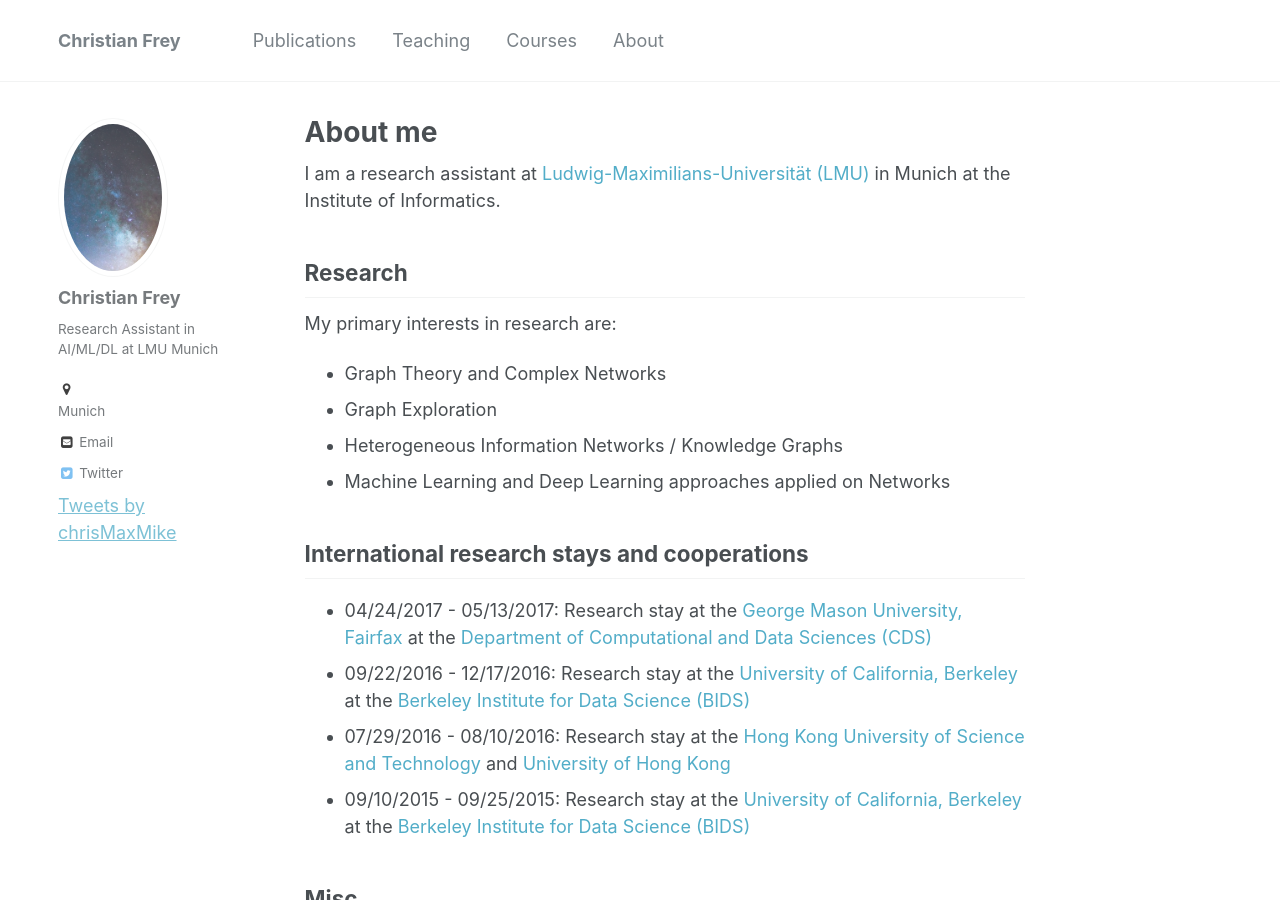
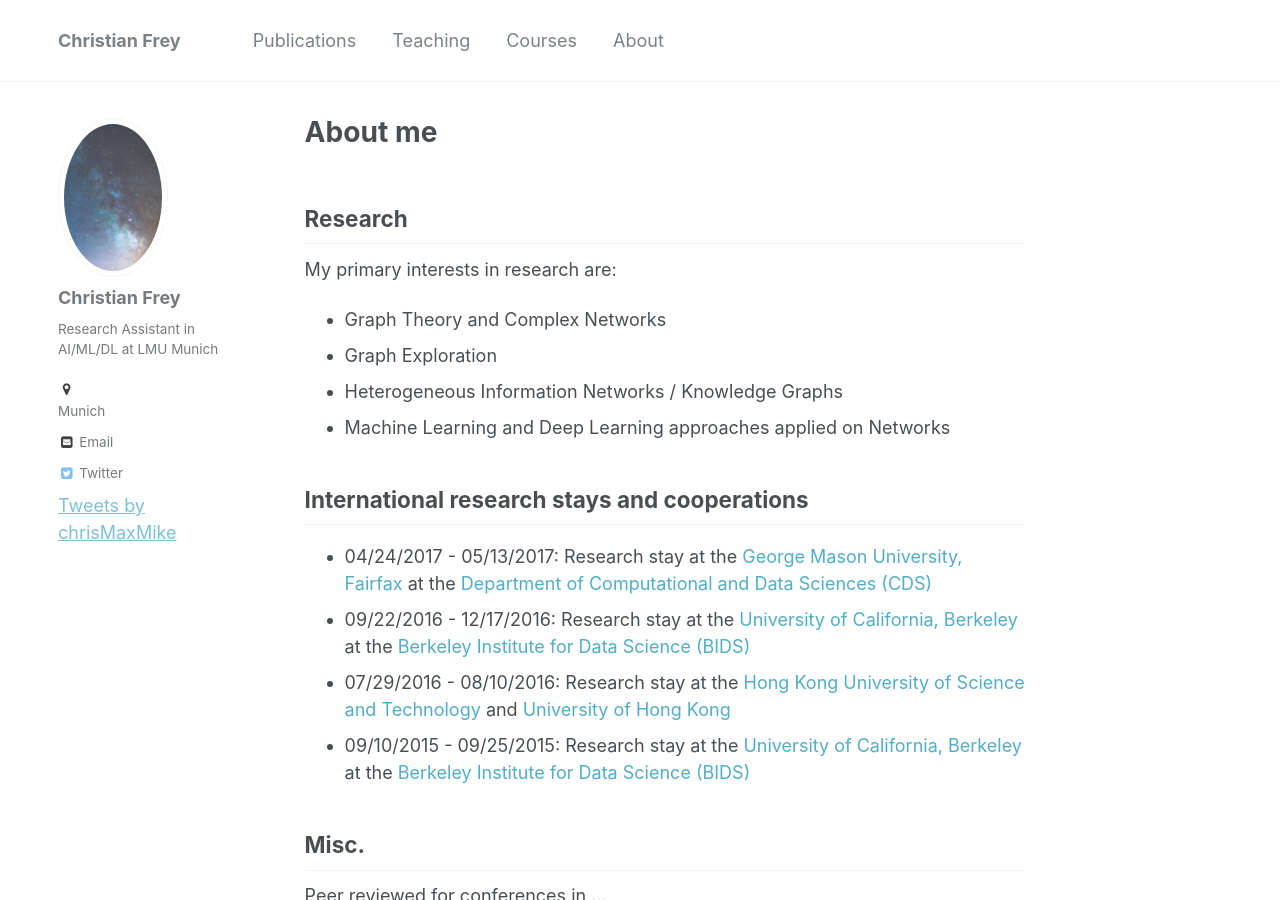
Before and after one commit to christianmaxmike/christianmaxmike.github.io, a Jekyll site: the page built from _pages/about.md, in a window 1280 px wide and 900 px high. Built offline with Jekyll 4.4.1, drawn with Linux system fonts in a browser that asks for light colours; comment, search, counter and statistics services are not loaded.

Commit message:
Update about.md

```diff
--- a/_pages/about.md
+++ b/_pages/about.md
@@ -15,9 +15,6 @@ redirect_from:
 <!--
 ## Images
 ![alt text](/images/500x300.png "Logo Title Text 1")-->
-
-
-I am a research assistant at <a href="http://www.uni-muenchen.de">Ludwig-Maximilians-Universit&auml;t (LMU)</a> in Munich at the Institute of Informatics.
 
 ## Research
 My primary interests in research are:
```
